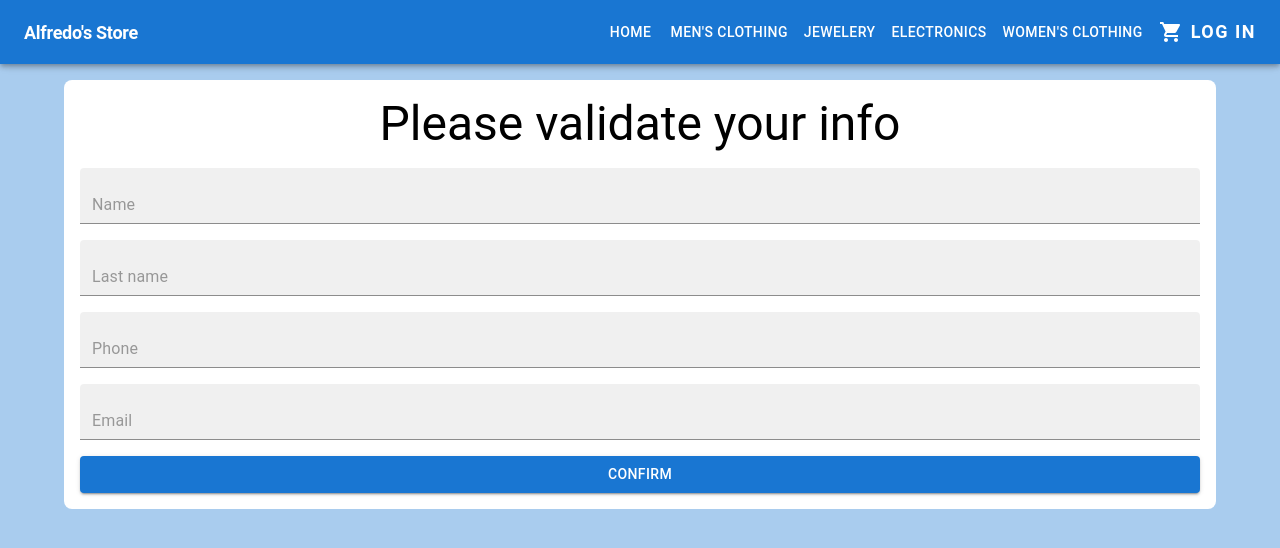
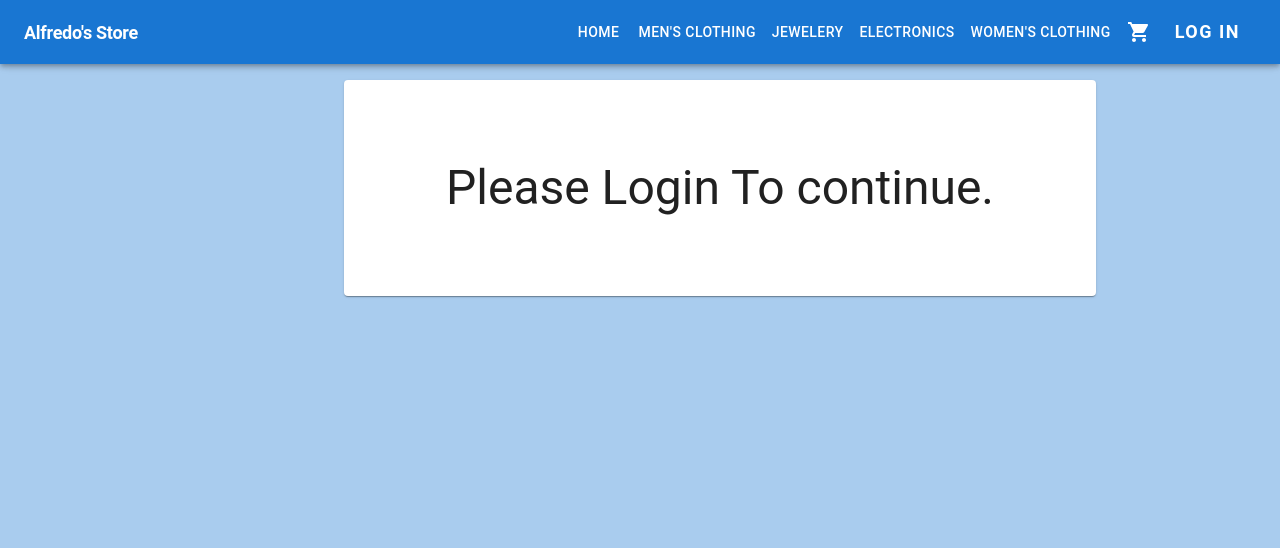
Before and after one commit to AlfredoMc95/PreEntrega1AlfredoMartinez, a React (Vite) app: page /confirmBuy in a window 1280 px wide. Shown: the top 548 px of the page. Built offline with nearby package versions, Linux system fonts and the light colour scheme; no server answers.

Commit message:
auth condicionales render

```diff
--- a/src/components/navbar/Navbar.jsx
+++ b/src/components/navbar/Navbar.jsx
@@ -28,15 +28,12 @@ const Navbar = ({ title = "Titulo", countCart }) => {
   useEffect(() => {
     const unsubscribe = auth.onAuthStateChanged((authUser) => {
       if (authUser) {
-        // User is signed in
         setUser(authUser);
       } else {
-        // User is signed out
         setUser(null);
       }
     });
 
-    // Unsubscribe when the component unmounts
     return () => {
       unsubscribe();
     };
@@ -96,6 +93,7 @@ const Navbar = ({ title = "Titulo", countCart }) => {
               fontWeight: "bold",
               textDecoration: "none",
               color: "white",
+              mx: 2,
             }}
             onClick={user ? signOut : undefined} // Check if user is logged in before showing "Log Out"
           >
--- a/src/pages/ConfirmBuyPage.jsx
+++ b/src/pages/ConfirmBuyPage.jsx
@@ -1,7 +1,14 @@
-import { Box, Button, Container, TextField, Typography } from "@mui/material";
-import { useState } from "react";
+import {
+  Box,
+  Button,
+  Container,
+  Paper,
+  TextField,
+  Typography,
+} from "@mui/material";
+import { useEffect, useState } from "react";
 import { collection, addDoc } from "firebase/firestore";
-import { db } from "../firebase/firebaseConfig";
+import { auth, db } from "../firebase/firebaseConfig";
 import MessageSucces from "../components/messgeSucces/MessageSucces";
 
 const initialState = {
@@ -15,6 +22,24 @@ const initialState = {
 const ConfirmBuyPage = ({ cartItems, setCartItems }) => {
   const [values, setValues] = useState(initialState);
   const [shoppingId, setShoppingId] = useState("");
+  const [user, setUser] = useState(null);
+
+  useEffect(() => {
+    const unsubscribe = auth.onAuthStateChanged((authUser) => {
+      if (authUser) {
+        // User is signed in
+        setUser(authUser);
+      } else {
+        // User is signed out
+        setUser(null);
+      }
+    });
+
+    // Unsubscribe when the component unmounts
+    return () => {
+      unsubscribe();
+    };
+  }, []);
 
   const handleChange = (e) => {
     const { value, name } = e.target;
@@ -34,7 +59,9 @@ const ConfirmBuyPage = ({ cartItems, setCartItems }) => {
 
   return (
     <>
-      <Container sx={{ py: 10 }}>
+      <Container sx={{ py: 10, width: "50%" }}>
+        {user ? (
+          <Box>
             <Box
               component="form"
               onSubmit={handleSubmit}
@@ -94,6 +121,14 @@ const ConfirmBuyPage = ({ cartItems, setCartItems }) => {
             </Box>
 
             {shoppingId && <MessageSucces shoppingId={shoppingId} />}
+          </Box>
+        ) : (
+          <Paper sx={{ width: "100%", p: 10, textAlign: "center" }}>
+            <Typography variant="h3" component="div">
+              Please Login To continue.
+            </Typography>
+          </Paper>
+        )}
       </Container>
     </>
   );
```
Lines whose indentation alone changed are shown as unchanged.
